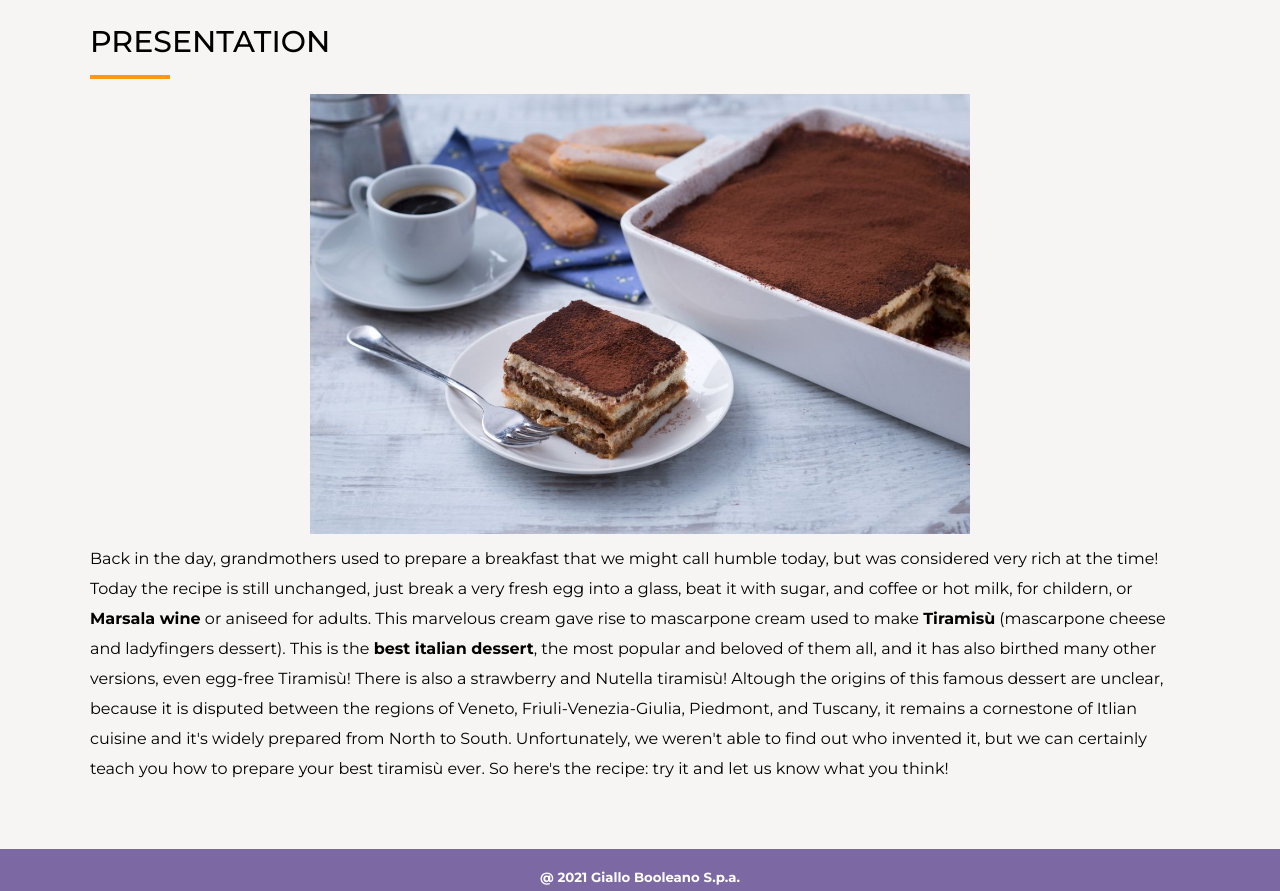
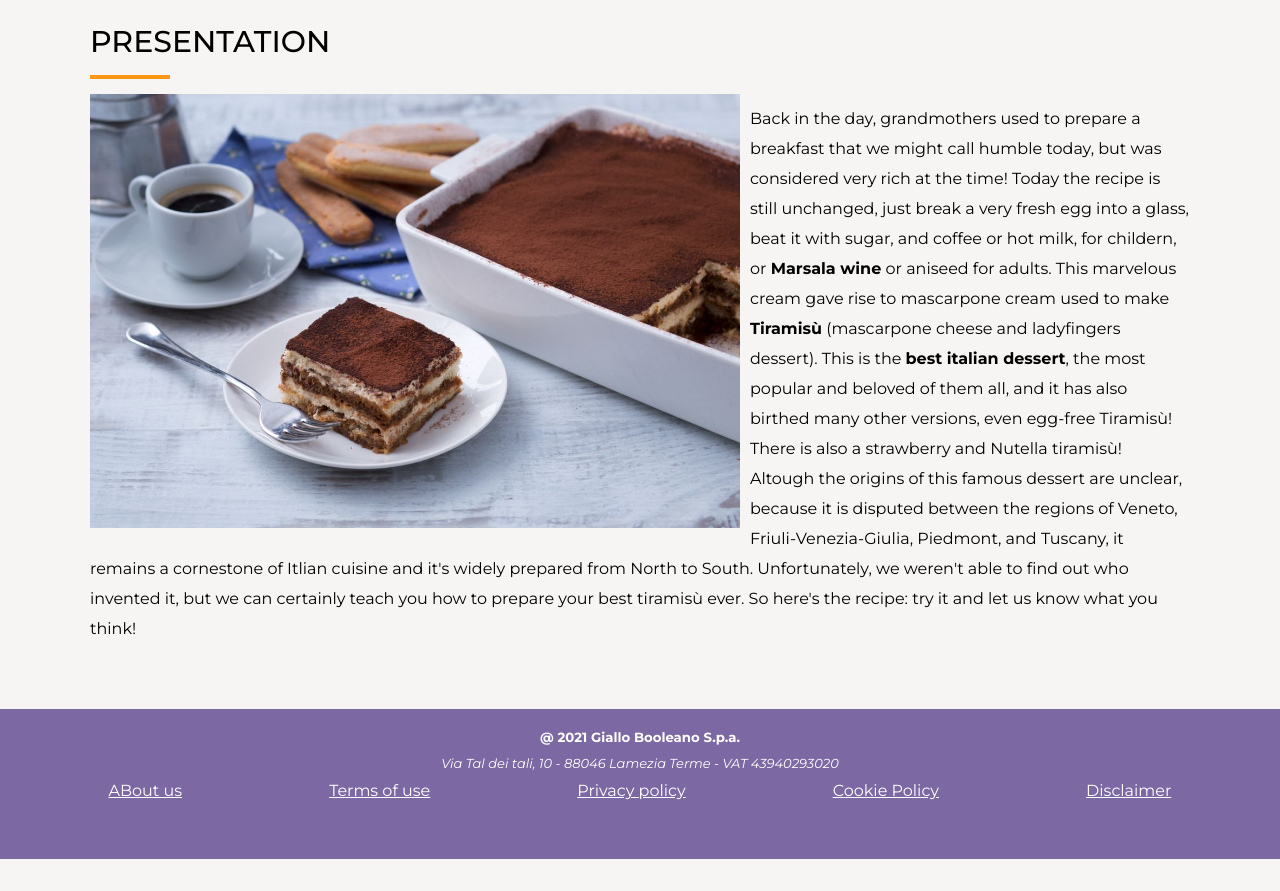
Before and after one commit to Tommaso-Panarotto/htmlcss-responsive-layout, a plain HTML site: page index.html in a window 1280 px wide. Shown: the part 950-1841 px from the top of the page. After the commit the page ends 1809 px from the top, so only its background shows below. Drawn offline with Linux system fonts and the light colour scheme.

Commit message:
added responsive img float

```diff
--- a/css/responsive.css
+++ b/css/responsive.css
@@ -37,4 +37,9 @@
     .banner {
         display: block;
     }
+
+    .presentation img {
+        float: left;
+        padding-right: 10px;
+    }
 }
```
